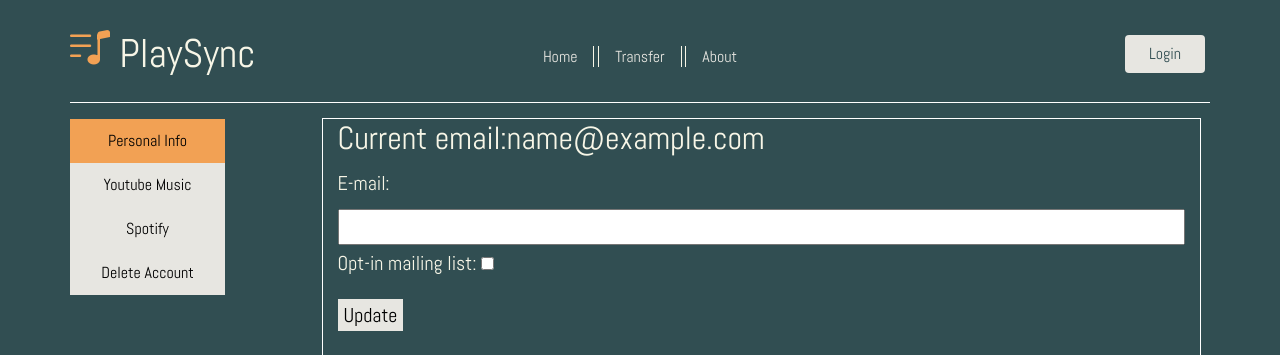
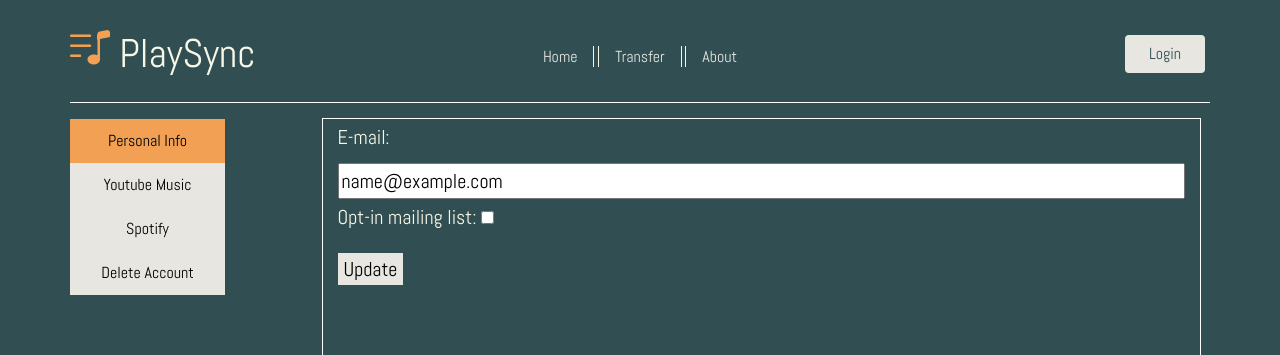
Before and after one commit to PlaySync/PlaySync, a Python web app: template code/flask/templates/profile.html in a window 1280 px wide. Shown: the top 355 px of the page. Run offline with Jinja, Linux system fonts and the light colour scheme; the template is opened without the code that fills it: most values are stand-ins (such as "Sample title", 1, 10 or a date in 2020); some libraries are stand-ins or nearby versions.

Commit message:
curr email in input box

```diff
--- a/code/flask/templates/profile.html
+++ b/code/flask/templates/profile.html
@@ -13,10 +13,10 @@
           <div class="col-sm-9 offset-md-1 sidebar-content" style="outline: 1px solid white;">
             <div id="personal-info" class="tabcontent" style="text-align: left; display: inline-block;">
               <form class="email-update" action="#" method="post">
-                <h2>Current email:{{email}}</h2>
+                <!-- <h2>Current email:{{email}}</h2> -->
 
                 <label for="email">E-mail:</label>
-                <input type="email" id="usr-email" name="new-email">
+                <input type="email" id="usr-email" name="new-email" value="{{email}}">
                 <br>
                 <label for="mailing">Opt-in mailing list:</label>
                 <input type="checkbox" id="mailing-list">
```
